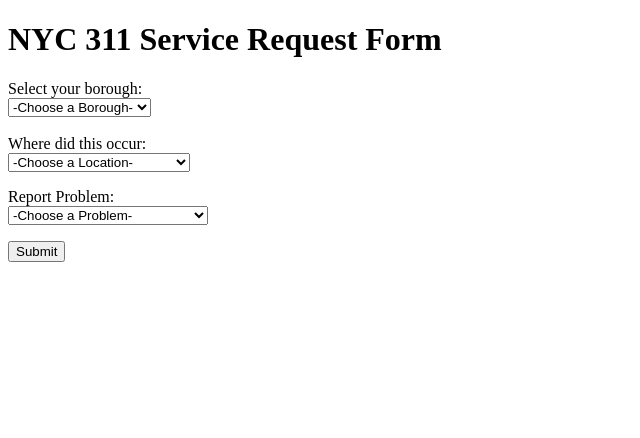
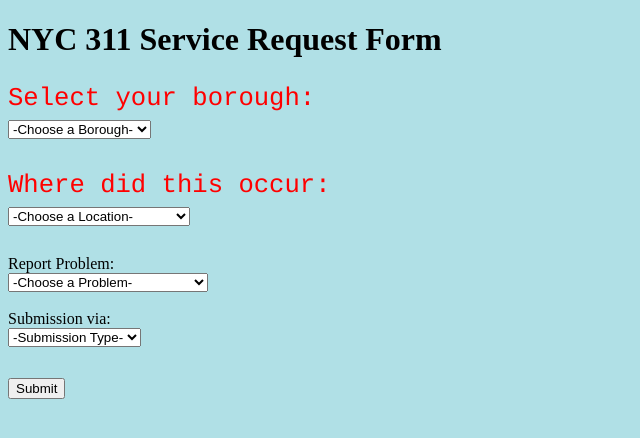
Before and after one commit to dmedellin2/311_service_requests, a Flask app: page / in a window 1280 px wide. Shown: the top 438 px of the page, without its empty margins (0-640 px from the left). Run offline with Flask 2, Linux system fonts and the light colour scheme; some libraries are stand-ins or nearby versions.

Commit message:
two apps

```diff
--- /dev/null
+++ b/app.py
@@ -0,0 +1,263 @@
+# imports
+import pickle
+import numpy as np
+import pandas as pd
+from kmodes.kmodes import KModes
+from flask import Flask, request, Response, render_template, jsonify
+
+# initialize the flask app
+app = Flask("myApp")
+
+### route 1: hello world
+# define the route
+@app.route("/") # home route
+def form():
+    # use flask's render_template
+    return render_template("form.html")
+
+## route 3: accept form submission & predict
+@app.route("/submit")
+def make_prediction():
+    # load user data
+    user_input = request.args
+    data = {
+    'borough':user_input['borough'],
+    'location_type' : user_input['location_type'],
+    'complaint_type': user_input['complaint_type'],
+    'open_data_channel_type' : user_input['open_data_channel_type']
+    }
+
+    descriptors = [
+    "nr_descriptor",
+    "ip_descriptor",
+    "bd_descriptor",
+    "nv_descriptor",
+    "nss_descriptor",
+    "av_descriptor",
+    "nc_descriptor",
+    "nepm_descriptor",
+    "aa1_descriptor",
+    "v_descriptor",
+    "t_descriptor",
+    "np_descriptor",
+    "da_descriptor",
+    "dv_descriptor",
+    "d_descriptor",
+    "g_descriptor",
+    "nhow_descriptor",
+    "aa2_descriptor",
+    "dy_descriptor",
+    "pa_descriptor"
+    ]
+
+    renamed = {
+    'Noise-Residential':'Noise - Residential',
+    'IllegalParking':'Illegal Parking',
+    'BlockedDriveway' :'Blocked Driveway',
+    'Noise-StreetSidewalk':'Noise - Street/Sidewalk',
+    'Noise-Vehicle':'Noise - Vehicle',
+    'AbandonedVehicle':'Abandoned Vehicle',
+    'Noise-Commercial':'Noise - Commercial',
+    'Non-EmergencyPoliceMatter': 'Non-Emergency Police Matter',
+    'HomelessEncampment' : 'Homeless Encampment',
+    'Animal-Abuse' :'Animal-Abuse',
+    'Vending':'Vending',
+    'Traffic' : 'Traffic',
+    'Noise-Park':'Noise - Park',
+    'Panhandling':'Panhandling',
+    'DrugActivity' : 'Drug Activity',
+    'DerelictVehicle':'Derelict Vehicle',
+    'Drinking':'Drinking',
+    'IllegalFireworks':'Illegal Fireworks',
+    'Bike/Roller/Skate Chronic':'Bike/Roller/Skate Chronic',
+    'Graffiti':'Graffiti',
+    'HomelessStreetCondition':'Homeless Street Condition',
+    'Noise-HouseofWorship':'Noise - House of Worship',
+    'UrinatinginPublic':'Urinating in Public',
+    'AnimalAbuse':'Animal Abuse',
+    'DisorderlyYouth':'Disorderly Youth',
+    'PostingAdvertisement':'Posting Advertisement',
+    'Squeegee':'Squeegee'
+    }
+
+    # fix complaint type values
+    for key in renamed.keys():
+        if key == data['complaint_type']:
+            data['complaint_type'] = renamed[key]
+
+    # find descriptor
+    for descriptor in descriptors:
+        if user_input[descriptor] != '':
+            data['descriptor'] = user_input[descriptor]
+
+    # make descriptors 'none' when necessary
+    comp_no_descriptors = ['Homeless Encampment','Panhandling','Illegal Fireworks','Bike/Roller/Skate Chronic','Homeless Street Condition','Urinating in Public','Squeegee']
+
+    if data['complaint_type'] in comp_no_descriptors:
+        data['descriptor'] = 'none'
+
+    df = pd.DataFrame(columns=data.keys())
+    df = df.append(data, ignore_index=True)
+
+    # load k-modes
+    km = pickle.load(open("./models/km.p", 'rb'))
+    # predict cluster
+    cluster = km.predict(df)
+    # add cluster to data
+    data['cluster_predicted'] = cluster[0]
+    # rename cluster
+    cluster_names = {
+    0: 'Noise Brooklyn',
+    1: 'Noise Queens',
+    2: 'Parking Queens',
+    3: 'Driveway Queens',
+    4: 'Parking Manhattan'
+    }
+
+    for key in cluster_names.keys():
+        if key == data['cluster_predicted']:
+            data['cluster_predicted'] = cluster_names[key]
+
+    # new df with cluster
+    new_df = pd.DataFrame(columns=data.keys())
+    new_df = new_df.append(data, ignore_index=True)
+
+    # make dummy columns
+    new_df_dummy = pd.get_dummies(new_df, columns=new_df.columns, drop_first=False)
+
+    dummy_columns = [
+    'complaint_type_Animal Abuse',
+    'complaint_type_Animal-Abuse',
+    'complaint_type_Bike/Roller/Skate Chronic',
+    'complaint_type_Blocked Driveway',
+    'complaint_type_Derelict Vehicle',
+    'complaint_type_Disorderly Youth',
+    'complaint_type_Drinking',
+    'complaint_type_Drug Activity',
+    'complaint_type_Graffiti',
+    'complaint_type_Homeless Encampment',
+    'complaint_type_Homeless Street Condition',
+    'complaint_type_Illegal Fireworks',
+    'complaint_type_Illegal Parking',
+    'complaint_type_Noise - Commercial',
+    'complaint_type_Noise - House of Worship',
+    'complaint_type_Noise - Park',
+    'complaint_type_Noise - Residential',
+    'complaint_type_Noise - Street/Sidewalk',
+    'complaint_type_Noise - Vehicle',
+    'complaint_type_Non-Emergency Police Matter',
+    'complaint_type_Panhandling',
+    'complaint_type_Posting Advertisement',
+    'complaint_type_Squeegee',
+    'complaint_type_Traffic',
+    'complaint_type_Urinating in Public',
+    'complaint_type_Vending',
+    'descriptor_Banging/Pounding',
+    'descriptor_Blocked Bike Lane',
+    'descriptor_Blocked Hydrant',
+    'descriptor_Blocked Sidewalk',
+    'descriptor_Building',
+    'descriptor_Car/Truck Horn',
+    'descriptor_Car/Truck Music',
+    'descriptor_Chained',
+    'descriptor_Chronic Speeding',
+    'descriptor_Chronic Stoplight Violation',
+    'descriptor_Commercial Overnight Parking',
+    'descriptor_Congestion/Gridlock',
+    'descriptor_Detached Trailer',
+    'descriptor_Double Parked Blocking Traffic',
+    'descriptor_Double Parked Blocking Vehicle',
+    'descriptor_Drag Racing',
+    'descriptor_Engine Idling',
+    'descriptor_In Car',
+    'descriptor_In Prohibited Area',
+    'descriptor_In Public',
+    'descriptor_Loud Music/Party',
+    'descriptor_Loud Talking',
+    'descriptor_Loud Television',
+    'descriptor_Neglected',
+    'descriptor_No Access',
+    'descriptor_No Shelter',
+    'descriptor_Nuisance/Truant',
+    'descriptor_Other (complaint details)',
+    'descriptor_Overnight Commercial Storage',
+    'descriptor_Parking Permit Improper Use',
+    'descriptor_Partial Access',
+    'descriptor_Playing in Unsuitable Place',
+    'descriptor_Police Report Not Requested',
+    'descriptor_Police Report Requested',
+    'descriptor_Posted Parking Sign Violation',
+    'descriptor_Street Con Game',
+    'descriptor_Ticket Scalping',
+    'descriptor_Tortured',
+    'descriptor_Trespassing',
+    'descriptor_Truck Route Violation',
+    'descriptor_Unauthorized Bus Layover',
+    'descriptor_Underage - Licensed Est',
+    'descriptor_Unlicensed',
+    'descriptor_Use Indoor',
+    'descriptor_Use Outside',
+    'descriptor_Vehicle',
+    'descriptor_With License Plate',
+    'descriptor_none',
+    'location_type_Club/Bar/Restaurant',
+    'location_type_Commercial',
+    'location_type_Common Area',
+    'location_type_Hallway',
+    'location_type_Highway',
+    'location_type_House and Store',
+    'location_type_House of Worship',
+    'location_type_Lobby',
+    'location_type_Other',
+    'location_type_Park/Playground',
+    'location_type_Parking Lot',
+    'location_type_Residential Building',
+    'location_type_Residential Building/House',
+    'location_type_Roadway Tunnel',
+    'location_type_Stairwell',
+    'location_type_Store/Commercial',
+    'location_type_Street/Sidewalk',
+    'location_type_Subway',
+    'location_type_Subway Station',
+    'location_type_Vacant Lot',
+    'location_type_unknown',
+    'borough_BROOKLYN',
+    'borough_MANHATTAN',
+    'borough_QUEENS',
+    'borough_STATEN ISLAND',
+    'borough_Unspecified',
+    'open_data_channel_type_ONLINE',
+    'open_data_channel_type_OTHER',
+    'open_data_channel_type_PHONE',
+    'open_data_channel_type_UNKNOWN',
+    'cluster_predicted_Noise Brooklyn',
+    'cluster_predicted_Noise Queens',
+    'cluster_predicted_Parking Manhattan',
+    'cluster_predicted_Parking Queens'
+    ]
+    # drop "first" columns
+    drop_columns = []
+
+    for column in new_df_dummy.columns:
+        if column not in dummy_columns:
+            drop_columns.append(column)
+
+    new_df_dummy.drop(columns=drop_columns, inplace=True)
+
+    # add in missing columns
+    for column in dummy_columns:
+        if column not in new_df_dummy.columns:
+            new_df_dummy.insert(loc=len(new_df_dummy.columns), column=column, value=0, allow_duplicates=False)
+
+    # load model
+    model = pickle.load(open("./models/ada.p", 'rb'))
+
+    # make prediction
+    pred = model.predict(new_df_dummy)[0]
+
+
+    return render_template("confirmation.html", borough = data['borough'], location_type = data['location_type'], complaint_type = data['complaint_type'], descriptor = data['descriptor'], cluster = data['cluster_predicted'], open_data_channel_type = data['open_data_channel_type'], pred = round(pred,2))
+
+# run the app
+if __name__ == '__main__':
+    app.run(debug = True)
--- /dev/null
+++ b/css/style.css
@@ -0,0 +1,6 @@
+body {background-color: powderblue;}
+p  {
+  color: red;
+  font-family: courier;
+  font-size: 160%;
+}
--- a/js/script.js
+++ /dev/null
@@ -1,5 +0,0 @@
-$("#complaint_type").change ( function () {
-    var targID  = $(this).val ();
-    $("div.style-sub-1").hide ();
-    $('#' + targID).show ();
-} )
--- a/templates/form.html
+++ b/templates/form.html
@@ -1,7 +1,7 @@
 <!DOCTYPE html>
 <html>
 <head>
-
+  <link rel="stylesheet" href="../css/style.css">
   <title>311 NYC Service Request</title>
 
 </head>
@@ -281,13 +281,20 @@
 
             <div id="PostingAdvertisement"  class="style-sub-1"  style="display: none;" name="style" onchange="ChangeDropdowns(this.value)">
             <label>Provide a description:</label><br>
-            <select name="descriptor" id="descriptor">
+            <select name="pa_descriptor" id="pa_descriptor">
               <option value="">-Choose A Description-</option>
               <option value="Building">Building</option>
               <option value="Vehicle">Vehicle</option>
             </select>
-
             </div><div class="clear"></div><div id="error-message-style-sub-1"></div>
+            <br>
+            <label for="open_data_channel_type">Submission via:</label><br>
+            <select required name="open_data_channel_type" id="open_data_channel_type">
+              <option value="">-Submission Type-</option>
+              <option value="PHONE">PHONE</option>
+              <option value="ONLINE">ONLINE</option>
+              <option value="MOBILE">MOBILE</option>
+            </select><br>
 
 
         </p>
```
Also changed, not shown: other parts of templates/form.html (+19 -19 lines), app2.py (renamed from test.py, +39 -5 lines), templates/confirmation.html (+4 -3 lines), templates/js/script.js (deleted), 5 other files.
